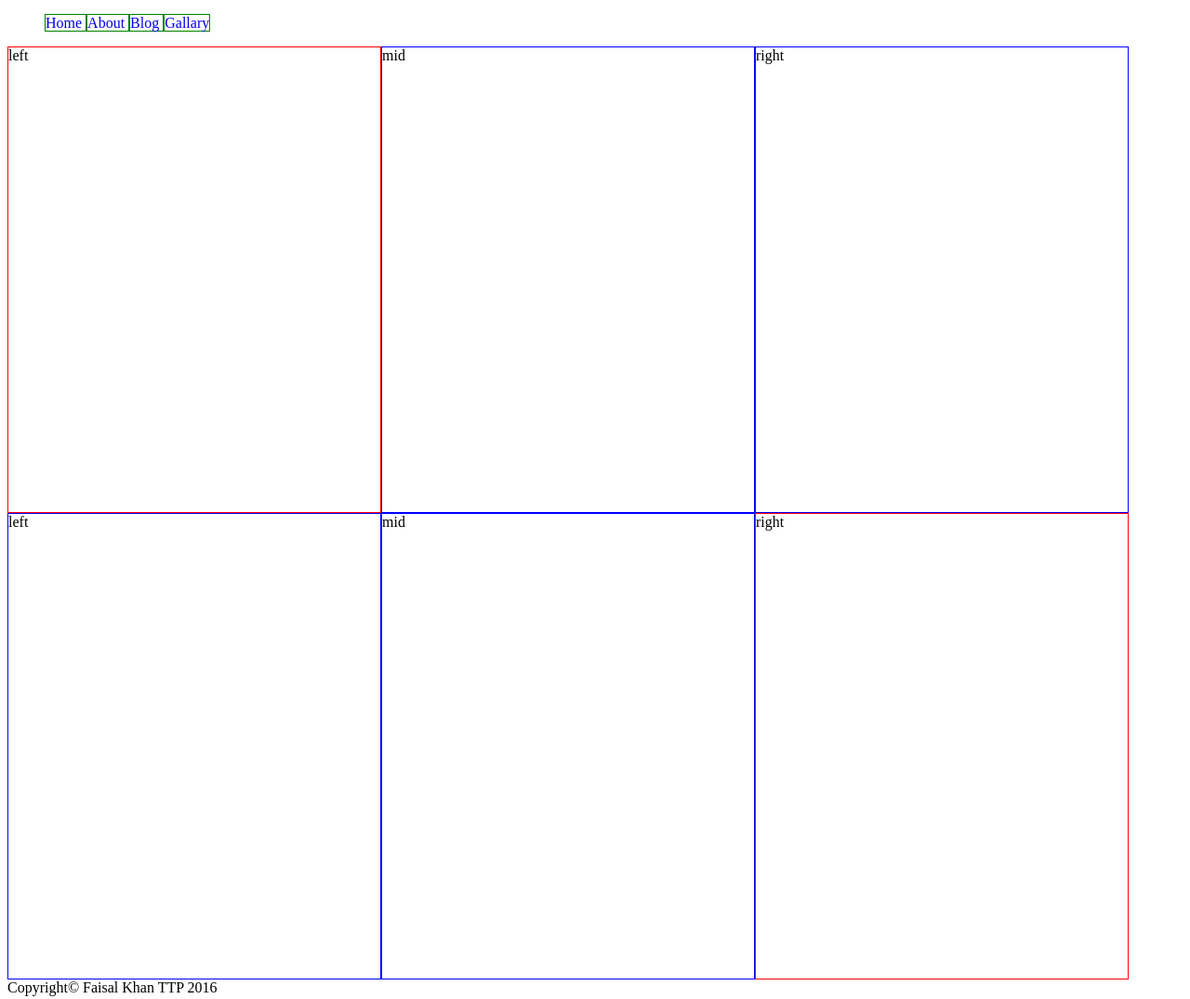
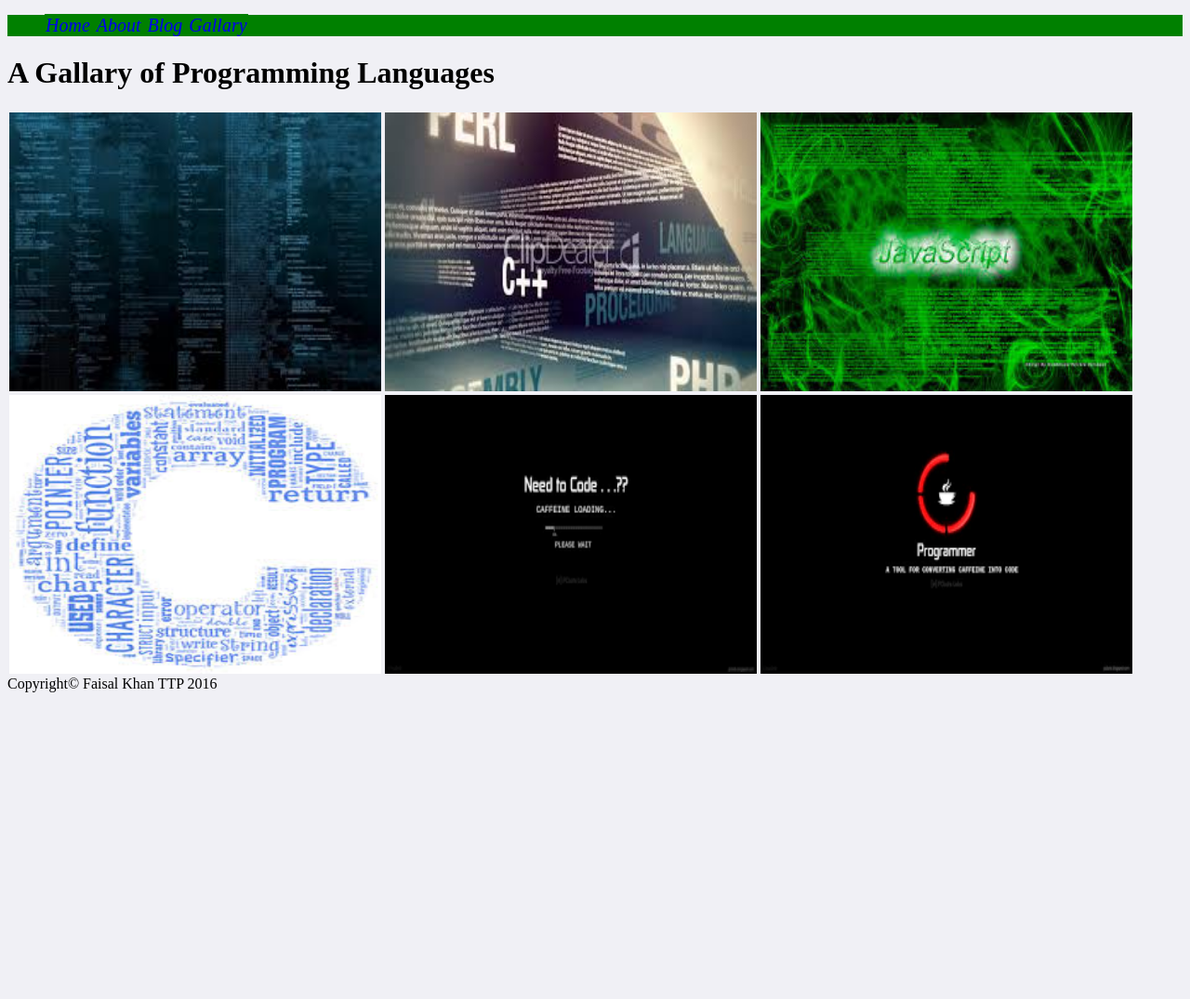
Before and after one commit to faisalkhan1222/TTPAssignment1, a plain HTML site: page gallary.html in a window 1280 px wide. Shown: the whole page at 93% size. After the commit the page ends 800 px from the top, so only its background shows below. Drawn offline with Linux system fonts and the light colour scheme.

Commit message:
Got the gallary page done

```diff
--- a/CSS/style.css
+++ b/CSS/style.css
@@ -1,6 +1,15 @@
+body{
+  /*f5f5f0*/
+  background-color: #f0f0f5;
+
+}
+
+
 a{
   text-decoration: none;
   border: 1px solid green;
+  font-style: italic;
+  font-size: 20px;
 }
 
 li{
@@ -8,56 +17,65 @@
   display: inline;
 }
 
+nav{
+  background-color: green;
+}
+
 #left{
-
 width:400px;
-height: 500px;
-border: 1px solid red;
+height: 300px;
 float: left;
+padding: 2px 2px 2px 2px;
 
 }
 
 #mid{
 
     width: 400px;
-    height: 500px;
-    border: 1px solid blue;
+    height: 300px;
     float: left;
+    padding: 2px 2px 2px 2px;
 
 }
 
 #right{
 
 width: 400px;
-height: 500px;
-border: 1px solid blue;
+height: 300px;
 float: left;
+padding: 2px 2px 2px 2px;
 
 }
 
 
 #secRight{
   width:400px;
-  height: 500px;
-  border: 1px solid red;
+  height: 300px;
   float: left;
+  padding: 2px 2px 2px 2px;
 
 }
 
 #secMid{
   width: 400px;
-  height: 500px;
-  border: 1px solid blue;
+  height: 300px;
   float: left;
+  padding: 2px 2px 2px 2px;
+
 }
 
 #secLeft{
   width: 400px;
-  height: 500px;
-  border: 1px solid blue;
+  height: 300px;
   float: left;
+  padding: 2px 2px 2px 2px;
+
 }
 
+img{
+  width: 100%;
+  height: 100%;
+}
 
 footer{
   clear: both;
--- a/gallary.html
+++ b/gallary.html
@@ -15,32 +15,32 @@
   </ul>
 </nav>
 </header>
-
+<h1> A Gallary of Programming Languages </h1>
 <div id = "left">
-left
+<img src="pics/2.jpg" />
 </div>
 
 
 <div id = "mid">
-mid
+  <img src="pics/3.jpg" />
 </div>
 
 <div id = "right">
-right
+  <img src="pics/4.jpg" />
 </div>
 
 <div id = "secLeft">
-left
+  <img src="pics/5.jpg" />
 </div>
 
 
 <div id = "secMid">
-mid
+  <img src="pics/6.png" />
 </div>
 
 
 <div id = "secRight">
-right
+  <img src="pics/7.png" />
 </div>
 
 <footer>
```
Also changed, not shown: pics/1.png (added), pics/2.jpg (added), pics/3.jpg (added), pics/4.jpg (added), pics/5.jpg (added), pics/6.png (added), pics/7.png (added), pics/8.png (added).
